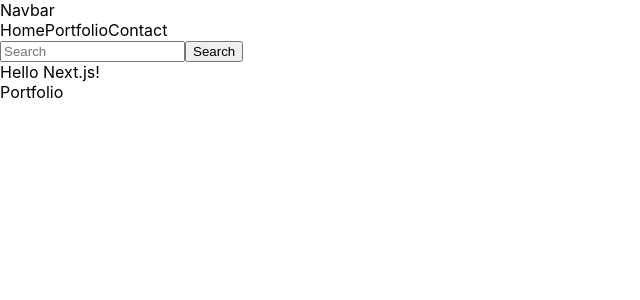
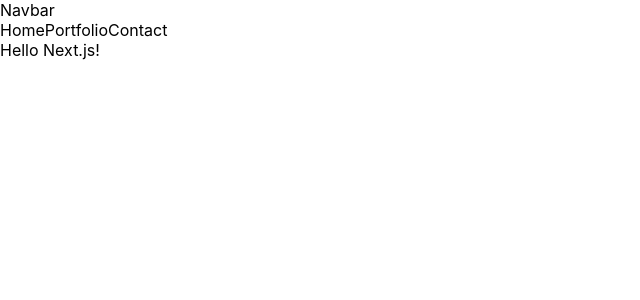
Before and after one commit to davidhk21/my-portfolio, a Next.js app: page / in a window 1280 px wide. Shown: the top 300 px of the page, without its empty margins (0-640 px from the left). Built offline with nearby package versions, Linux system fonts and the light colour scheme.

Commit message:
fixed reload routing

```diff
--- a/components/navbar.js
+++ b/components/navbar.js
@@ -1,19 +1,22 @@
 import React from 'react';
-import { Navbar, Nav, Form, FormControl, Button } from 'react-bootstrap';
+import Link from 'next/link';
+import { Navbar, Nav } from 'react-bootstrap';
 
 export default function NavBar() {
   return (
     <Navbar bg="dark" variant="dark">
-      <Navbar.Brand href="#home">Navbar</Navbar.Brand>
+      <Navbar.Brand href="/">Navbar</Navbar.Brand>
       <Nav className="mr-auto">
-        <Nav.Link href="/">Home</Nav.Link>
-        <Nav.Link href="/portfolio">Portfolio</Nav.Link>
-        <Nav.Link href="/contact_me">Contact</Nav.Link>
+        <Link href="/" passHref>
+          <Nav.Link>Home</Nav.Link>
+        </Link>
+        <Link href="/portfolio" passHref>
+          <Nav.Link>Portfolio</Nav.Link>
+        </Link>
+        <Link href="/contact_me" passHref>
+          <Nav.Link>Contact</Nav.Link>
+        </Link>
       </Nav>
-      <Form inline>
-        <FormControl type="text" placeholder="Search" className="mr-sm-2" />
-        <Button variant="outline-info">Search</Button>
-      </Form>
     </Navbar>
   );
 }
--- a/pages/index.js
+++ b/pages/index.js
@@ -15,9 +15,6 @@ export default function Home() {
         <div>
           Hello Next.js!
         </div>
-        <Link href="/portfolio">
-          <a>Portfolio</a>
-        </Link>
 
       </main>
 
```
